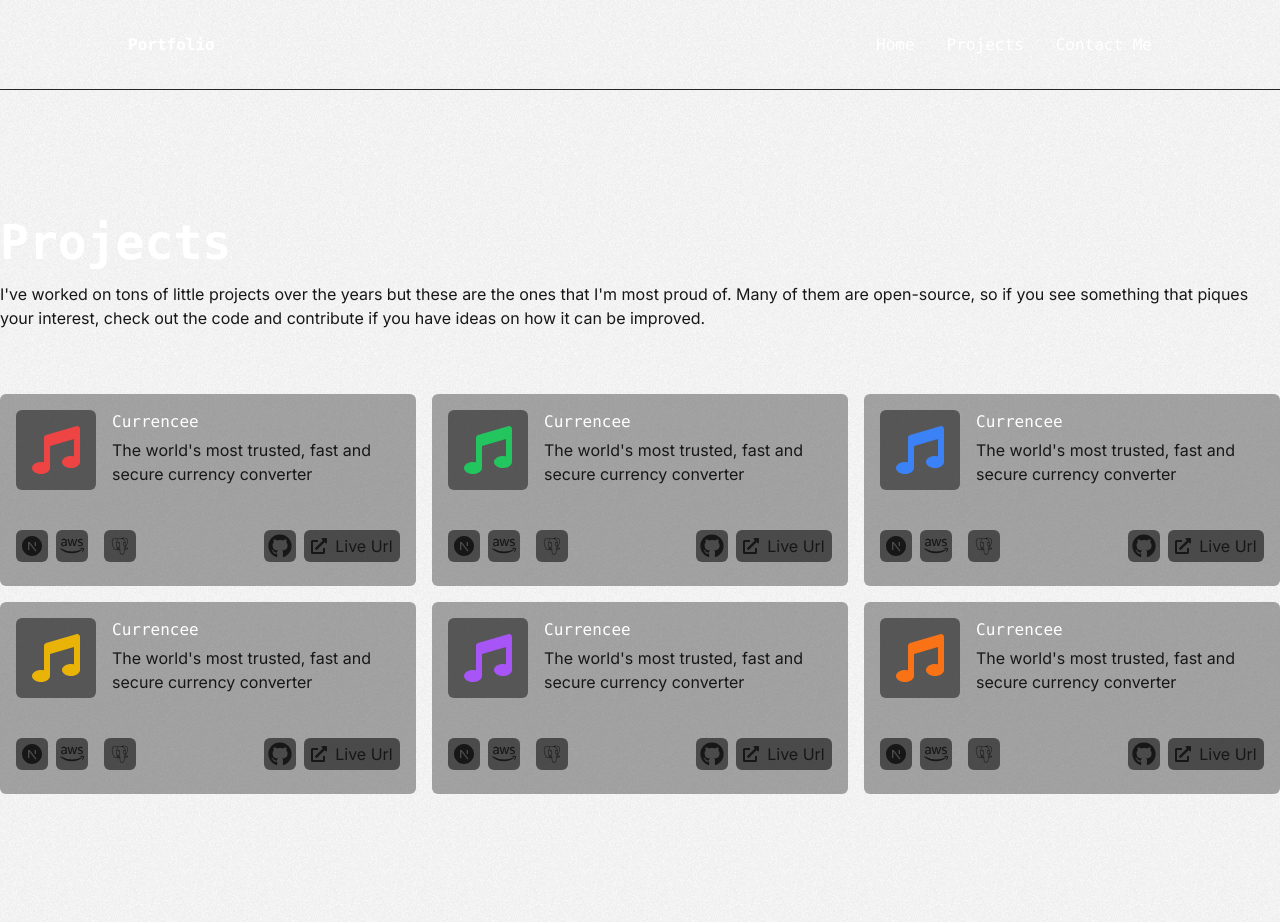
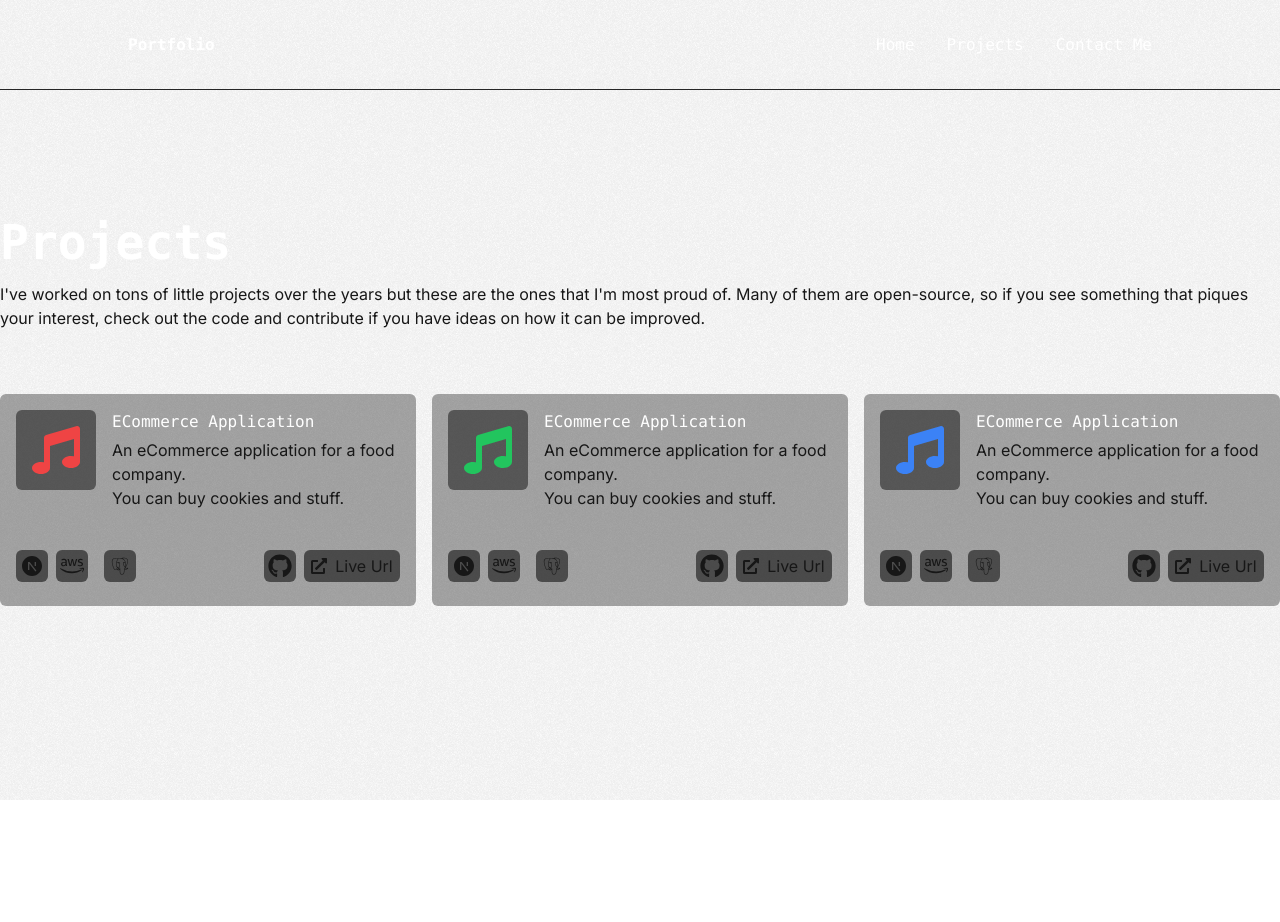
Before and after one commit to YaminNather/portfolio-website, a Next.js app: page /projects in a window 1280 px wide. After the commit the page ends 800 px from the top, so only its background shows below. Built offline with nearby package versions, Linux system fonts and the light colour scheme.

Commit message:
=Dynamically loaded project cards

```diff
--- a/src/app/(pages)/projects/components/project_card/project_card.tsx
+++ b/src/app/(pages)/projects/components/project_card/project_card.tsx
@@ -4,9 +4,16 @@ import { DetailedHTMLProps, HTMLAttributes, ReactNode } from "react";
 import { DiPostgresql } from "react-icons/di";
 import { FaAws, FaExternalLinkAlt, FaGithub, FaMusic, FaReact } from "react-icons/fa";
 import { RiNextjsFill } from "react-icons/ri";
+import { Technology } from "../../project";
 
 export interface ProjectCardProps extends Omit<DetailedHTMLProps<HTMLAttributes<HTMLDivElement>, HTMLDivElement>, "children"> {
   readonly index: number;
+  readonly name: string;
+  readonly description: ReactNode;
+  readonly technologies: Technology[];
+  readonly githubUrl: string | null;
+  readonly liveUrl: string | null;
+  readonly videoUrl: string | null;
 }
 
 export function ProjectCard(props: ProjectCardProps) {
@@ -18,30 +25,33 @@ export function ProjectCard(props: ProjectCardProps) {
         </div>
 
         <div className="ms-4">
-          <p className="font-mono font-extra-bold text-white">Currencee</p>
+          <p className="font-mono font-extra-bold text-white">{props.name}</p>
 
-          <p className="mt-1">The world's most trusted, fast and secure currency converter</p>
+          <div className="mt-1">
+            {props.description}
+          </div>
         </div>
       </div>
 
       <div className="mt-8 flex justify-between items-center">
         <div className="flex items-center">
-          <ProjectTechnologyIcon iconBuilder={(className) => <RiNextjsFill className={className} />} />
-
-          <ProjectTechnologyIcon className="m-2" iconBuilder={(className) => <FaAws className={className} />} />
-
-          <ProjectTechnologyIcon className="m-2" iconBuilder={(className) => <DiPostgresql className={className} />} />
-
+          {props.technologies.map(
+            (element, index) => <ProjectTechnologyIcon key={element} className={(index !== 0) ? "m-2" : undefined} iconBuilder={mapProjectTechnologyEnumToIcon(element)} />
+          )}
         </div>
 
         <div className="flex items-center">
-          <a href="https://github.com">
-            <IconButton iconBuilder={(className) => <FaGithub className={className} />} />
-          </a>
+          {(props.githubUrl) ?
+              <a href={props.githubUrl}>
+                <IconButton iconBuilder={(className) => <FaGithub className={className} />} />
+              </a>
+              : undefined}
 
-          <Button className="min-w-24 min-h-8 rounded-md ms-2 bg-neutral-800 bg-opacity-70 flex justify-center items-center">
-            <FaExternalLinkAlt /> <span className="ms-2">Live Url</span>
-          </Button>
+          {(props.liveUrl) ?
+              <Button className="min-w-24 min-h-8 rounded-md ms-2 bg-neutral-800 bg-opacity-70 flex justify-center items-center">
+                  <FaExternalLinkAlt /> <span className="ms-2">Live Url</span>
+              </Button>
+              : undefined}
         </div>
       </div>
     </div>
@@ -56,6 +66,15 @@ export function ProjectTechnologyIcon(props: {iconBuilder: (className: string) =
   );
 }
 
+function mapProjectTechnologyEnumToIcon(enumValue: Technology): (className: string) => ReactNode {
+  switch(enumValue) {
+    case Technology.aws: return (className) => <FaAws className={className} />;
+    case Technology.nextJs: return (className) => <RiNextjsFill className={className} />;
+    case Technology.postgreSql: return (className) => <DiPostgresql className={className} />;
+    case Technology.reactJs: return (className) => <FaReact className={className} />
+  }
+}
+
 const projectIconColors: string[] = [
   "text-red-500",
   "text-green-500",
--- a/src/app/(pages)/projects/page.tsx
+++ b/src/app/(pages)/projects/page.tsx
@@ -1,6 +1,7 @@
 import { H1 } from "@/app/components/headings/h1";
 import { NavBar } from "@/app/components/nav_bar";
 import { ProjectCard } from "./components/project_card/project_card";
+import { Project } from "./project";
 
 export default function ProjectsPage() {
   return (
@@ -16,8 +17,19 @@ export default function ProjectsPage() {
         </p>
 
         <div className="mt-16 grid grid-cols-3 gap-4">
-          {new Array(6).fill(0).map(
-            (element, index) => <ProjectCard key={element} index={index} />
+          {Project.values.map(
+            (element, index) => (
+              <ProjectCard
+                key={element.name}
+                index={index}
+                name={element.name}
+                description={element.description}
+                technologies={element.technologies}
+                githubUrl={element.githubUrl}
+                liveUrl={element.liveUrl}
+                videoUrl={element.videoUrl}
+              />
+            )
           )}
         </div>
       </main>
--- a/src/app/(pages)/projects/project.ts
+++ /dev/null
@@ -1,6 +0,0 @@
-export class Project {
-    constructor(
-        private readonly name: string,
-        private readonly technologies: string,
-    ) {}
-}
--- /dev/null
+++ b/src/app/(pages)/projects/project.tsx
@@ -0,0 +1,52 @@
+import { ReactNode } from "react";
+
+export enum Technology {
+    nextJs,
+    reactJs,
+    postgreSql,
+    aws,
+}
+
+export class Project {
+    constructor(options: {
+        readonly name: string,
+        readonly description: ReactNode,
+        readonly technologies: Technology[],
+        readonly githubLink?: string,
+        readonly liveUrl?: string,
+        readonly videoLink?: string,
+    }) {
+        this.name = options.name;
+        this.description = options.description;
+        this.technologies = options.technologies;
+        this.githubUrl = options.githubLink ?? null;
+        this.liveUrl = options.liveUrl ?? null;
+        this.videoUrl = options.videoLink ?? null;
+    }
+
+    readonly name: string;
+    readonly description: ReactNode;
+    readonly technologies: Technology[];
+    readonly githubUrl: string | null;
+    readonly liveUrl: string | null;
+    readonly videoUrl: string | null;
+
+    static readonly eCommerceApplication: Project = new Project({
+        name: "ECommerce Application",
+        description: (
+            <>
+                <p>An eCommerce application for a food company.</p>
+                <p>You can buy cookies and stuff.</p>
+            </>
+        ),
+        technologies: [ Technology.nextJs, Technology.aws, Technology.postgreSql ],
+        githubLink: 'https://www.github.com',
+        liveUrl: "https://eatwholy.com",
+    });
+
+    static readonly values: Project[] = [
+        Project.eCommerceApplication,
+        Project.eCommerceApplication,
+        Project.eCommerceApplication,
+    ];
+}
```
